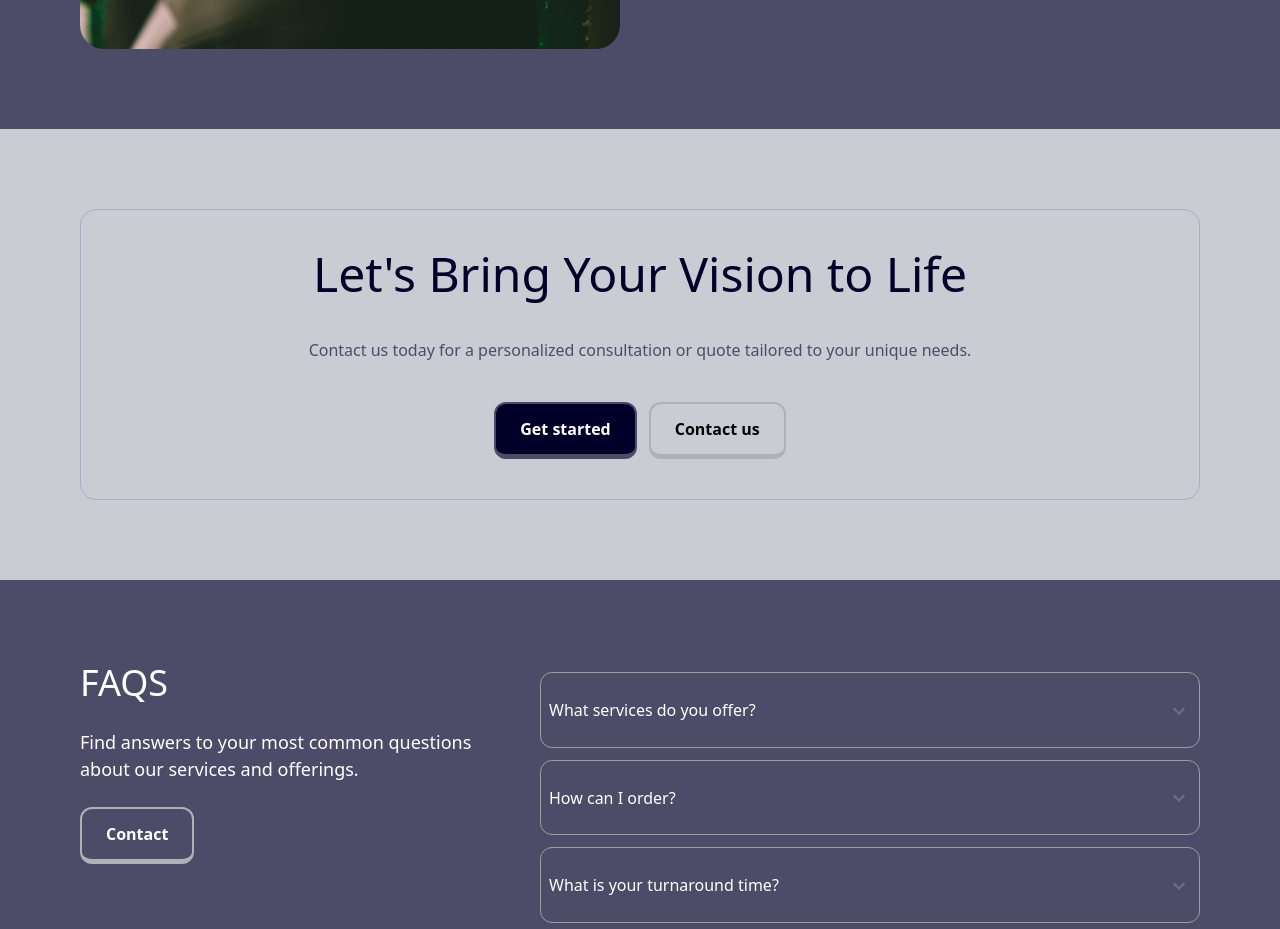
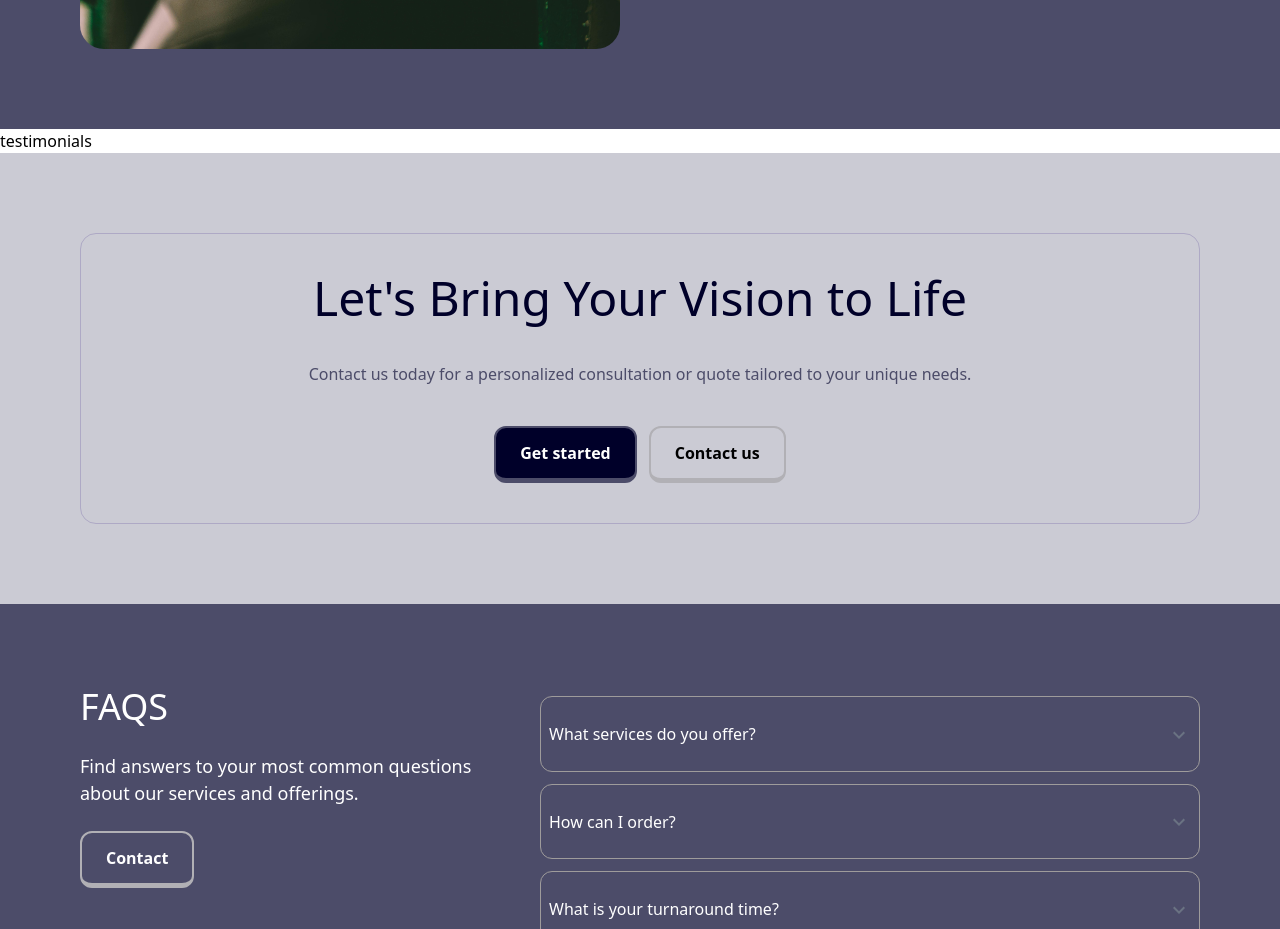
Before and after one commit to Tez-cyber/inks_pixels, a React (Vite) app: page / in a window 1280 px wide. Shown: the part 4460-5389 px from the top of the page. Built offline with nearby package versions, Linux system fonts and the light colour scheme.

Commit message:
Created testimonials section and imported in landing page

```diff
--- /dev/null
+++ b/src/components/landing/testimonials.jsx
@@ -0,0 +1,9 @@
+
+
+export const Testimonials = () => {
+  return (
+    <section>
+        testimonials
+    </section>
+  )
+}
--- a/src/pages/LandingPage.jsx
+++ b/src/pages/LandingPage.jsx
@@ -4,6 +4,7 @@ import { GetStarted } from "../components/landing/getStarted"
 import { InnovateSection } from "../components/landing/innovateSection"
 import { JumbotronSection } from "../components/landing/jumbotronSection"
 import { ProductSection } from "../components/landing/productSection"
+import { Testimonials } from "../components/landing/testimonials"
 
 const LandingPage = () => {
   return (
@@ -14,6 +15,7 @@ const LandingPage = () => {
         <InnovateSection />
         <AboutSection2 />
         <AboutSection3 />
+        <Testimonials />
         <GetStarted />
         <FAQLanding />
     </section>
```
